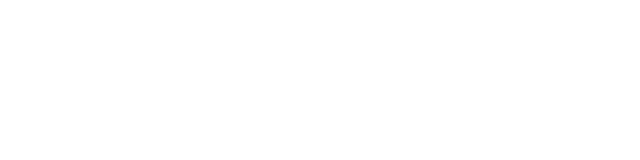
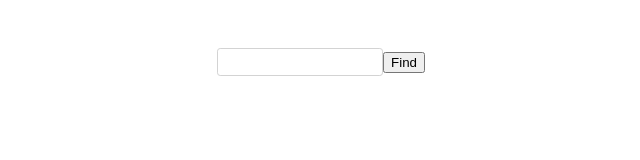
Before and after one commit to dashtaki/github-finder, a React (Create React App) app: page /search in a window 1280 px wide. Shown: the top 160 px of the page, without its empty margins (319-959 px from the left). Built offline with nearby package versions, Linux system fonts and the light colour scheme.

Commit message:
Search user based on user input and show in like an auto-complete list

```diff
--- a/package.json
+++ b/package.json
@@ -3,9 +3,13 @@
   "version": "0.1.0",
   "private": true,
   "dependencies": {
+    "@apollo/react-hooks": "^4.0.0",
     "@testing-library/jest-dom": "^5.11.9",
     "@testing-library/react": "^11.2.5",
     "@testing-library/user-event": "^12.8.3",
+    "apollo-boost": "^0.4.9",
+    "graphql": "^15.5.0",
+    "graphql-tag": "^2.11.0",
     "react": "^17.0.1",
     "react-dom": "^17.0.1",
     "react-router-dom": "^5.2.0",
--- a/src/App.css
+++ /dev/null
@@ -1,38 +0,0 @@
-.App {
-  text-align: center;
-}
-
-.App-logo {
-  height: 40vmin;
-  pointer-events: none;
-}
-
-@media (prefers-reduced-motion: no-preference) {
-  .App-logo {
-    animation: App-logo-spin infinite 20s linear;
-  }
-}
-
-.App-header {
-  background-color: #282c34;
-  min-height: 100vh;
-  display: flex;
-  flex-direction: column;
-  align-items: center;
-  justify-content: center;
-  font-size: calc(10px + 2vmin);
-  color: white;
-}
-
-.App-link {
-  color: #61dafb;
-}
-
-@keyframes App-logo-spin {
-  from {
-    transform: rotate(0deg);
-  }
-  to {
-    transform: rotate(360deg);
-  }
-}
--- a/src/App.js
+++ b/src/App.js
@@ -1,16 +1,19 @@
-import './App.css';
 import {BrowserRouter as Router, Switch, Route} from 'react-router-dom'
 import Search from './component/search/Search';
 
 // TODO: add prettier
 // TODO: Add styled-component
+// TODO: redirect / to search
+// TODO: lint-staged
+// TODO: remove axios
+// TODO: remove extra packages
 
 function App() {
     return (
         <div className="App">
             <Router>
                 <Switch>
-                    <Route path={'/'} exact component={Search}/>
+                    <Route path={'/search'} exact component={Search}/>
                 </Switch>
             </Router>
         </div>
--- a/src/component/search/Search.js
+++ b/src/component/search/Search.js
@@ -1,8 +1,64 @@
-const Search = ({props}) => {
-    return <>
-        <input type="text"/>
-        <button type="button">Find!</button>
-    </>
+import {useState} from 'react';
+import {useLazyQuery} from '@apollo/react-hooks';
+import gql from 'graphql-tag';
+
+// TODO: add spinner
+//TODO rename repoQuery
+const SEARCH_QUERY = gql`
+    query repoSearch($userQuery: String!) {
+      search(query: $userQuery, type: USER, first: 5) {
+        edges {
+          node {
+            ... on User {
+              id
+              email
+              name
+              avatarUrl(size: 40)
+            }
+          }
+        }
+        userCount
+      }
+    }
+`;
+
+const Search = () => {
+    const [searchedUser, setSearchedUser] = useState('');
+    const [getSearchUserResult, {data}] = useLazyQuery(SEARCH_QUERY, {
+        variables: {
+            userQuery: searchedUser
+        }
+    });
+
+    const onSearchUser = async (e) => {
+        try {
+            setSearchedUser(e.target.value);
+            getSearchUserResult();
+        } catch (error) {
+            throw error;
+        }
+    }
+
+    const userListView = () => {
+        return (
+            <>
+                {data && data.search.edges.map((user) => (
+                    <li key={user.node.id}>
+                        <img width="40" src={user.node.avatarUrl} alt="user github avatar"/>
+                        <small>{user.node.name}</small>
+                    </li>
+                ))}
+            </>
+        )
+    }
+
+    return <form>
+        <div>
+            <input type="text" name="username" onChange={onSearchUser}/>
+            <input type="submit" value="Find"/>
+        </div>
+        <ul>{userListView()}</ul>
+    </form>
 }
 
 export default Search;
--- a/src/index.css
+++ b/src/index.css
@@ -1,13 +1,41 @@
 body {
-  margin: 0;
-  font-family: -apple-system, BlinkMacSystemFont, 'Segoe UI', 'Roboto', 'Oxygen',
+    margin: 0;
+    font-family: -apple-system, BlinkMacSystemFont, 'Segoe UI', 'Roboto', 'Oxygen',
     'Ubuntu', 'Cantarell', 'Fira Sans', 'Droid Sans', 'Helvetica Neue',
     sans-serif;
-  -webkit-font-smoothing: antialiased;
-  -moz-osx-font-smoothing: grayscale;
+    -webkit-font-smoothing: antialiased;
+    -moz-osx-font-smoothing: grayscale;
 }
 
-code {
-  font-family: source-code-pro, Menlo, Monaco, Consolas, 'Courier New',
-    monospace;
+/*==================================
+           Search Component
+==================================*/
+form {
+    display: flex;
+    flex-direction: column;
+    justify-content: center;
+    align-items: center;
+    margin-top: 3rem;
 }
+
+form input[type=text] {
+    height: 1.5rem;
+    border-radius: 0.2rem;
+    border: 1px solid lightgray;
+    width: 10rem;
+}
+
+ul li {
+    display: flex;
+    justify-content: space-between;
+    align-items: center;
+    padding: .5rem;
+    background-color: #ebf1eb;
+    border-radius: 2rem;
+    margin-bottom: .2rem;
+}
+
+ul li img {
+    border-radius: 50%;
+    margin-right: 0.5rem;
+}
--- a/src/index.js
+++ b/src/index.js
@@ -3,12 +3,27 @@
 import './index.css';
 import App from './App';
 import reportWebVitals from './reportWebVitals';
+import ApolloClient from 'apollo-boost';
+import {ApolloProvider} from '@apollo/react-hooks';
+
+const client = new ApolloClient({
+    uri: 'https://api.github.com/graphql',
+    request: (operation) => {
+        operation.setContext({
+            headers: {
+                authorization: "token 4708628cd814f0b7a361be1bad00c5cf5ed1fa7e"
+            }
+        })
+    }
+});
 
 const rootElement = document.getElementById('root')
 ReactDOM.render(
-    <React.StrictMode>
-        <App/>
-    </React.StrictMode>,
+    <ApolloProvider client={client}>
+        <React.StrictMode>
+            <App/>
+        </React.StrictMode>
+    </ApolloProvider>,
     rootElement
 );
 
```
Also changed, not shown: 1 other file (tests, documents, lock files or other folders).
